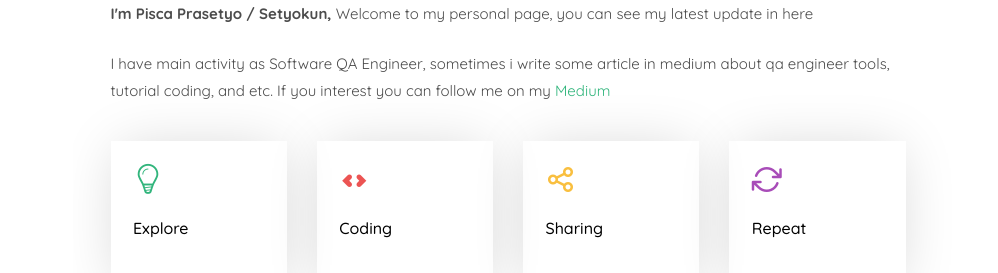
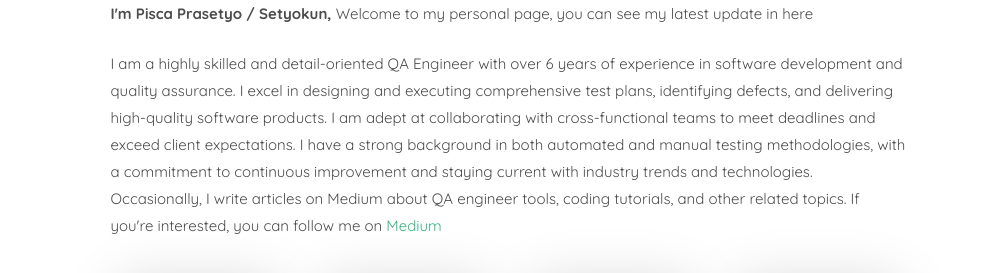
Before and after one commit to setyokun/setyokun.github.io, a plain HTML site: page index.html in a window 1280 px wide. Shown: the part 197-470 px from the top of the page, 282-1280 px from the left. Drawn offline with nearby package versions, Linux system fonts and the light colour scheme; files whose address does not match are found by name; a web font is replaced by a local one.

Commit message:
update summary

```diff
--- a/index.html
+++ b/index.html
@@ -153,7 +153,11 @@ Copyright &copy;<script>document.write(new Date().getFullYear());</script> All r
 										<span class="heading-meta">About Us</span>
 										<h2 class="colorlib-heading">Hello</h2>
 										<p><strong>I'm Pisca Prasetyo / Setyokun, </strong> Welcome to my personal page, you can see my latest update in here</p>
-										<p>I have main activity as Software QA Engineer, sometimes i write some article in medium about qa engineer tools, tutorial coding, and etc. If you interest you can follow me on my <a href="https://medium.com/@setyokun" target="_blank">Medium</a></p>
+										<p>I am a highly skilled and detail-oriented QA Engineer with over 6 years of experience in software development and quality assurance.
+											I excel in designing and executing comprehensive test plans, identifying defects, and delivering high-quality software products.
+											I am adept at collaborating with cross-functional teams to meet deadlines and exceed client expectations.
+											I have a strong background in both automated and manual testing methodologies, with a commitment to continuous improvement and staying current with industry trends and technologies.
+											Occasionally, I write articles on Medium about QA engineer tools, coding tutorials, and other related topics. If you're interested, you can follow me on <a href="https://medium.com/@setyokun" target="_blank">Medium</a></p>
 									</div>
 								</div>
 							</div>
```
